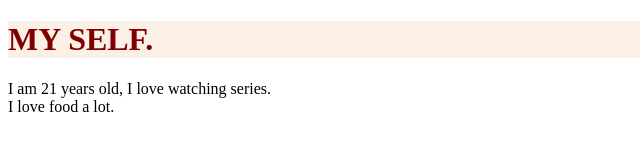
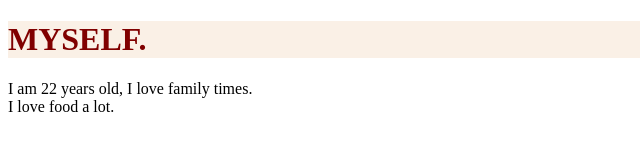
Before and after one commit to Sakina-IssaNoha/html-css, a plain HTML site: page index.html in a window 1280 px wide. Shown: the full height of the page, 0-640 px from the left. Drawn offline with Linux system fonts and the light colour scheme.

Commit message:
my changes

```diff
--- a/index.html
+++ b/index.html
@@ -5,15 +5,15 @@
     <meta http-equiv="X-UA-Compatible" content="IE=edge">
     <meta name="viewport" content="width=device-width, initial-scale=1.0">
     <link rel="stylesheet" href="style.css">
-    <title>Sakina's</title>
+    <title>Bakhita</title>
     <style>
 
     </style>
 
 </head>
 <body>
-<h1>MY SELF.</h1>
-<P>I am 21 years old, I love watching series. <br>I love food a lot. </br></P>
+<h1>MYSELF.</h1>
+<P>I am 22 years old, I love family times. <br>I love food a lot. </br></P>
 </body>
 </html>
 </html>
```
